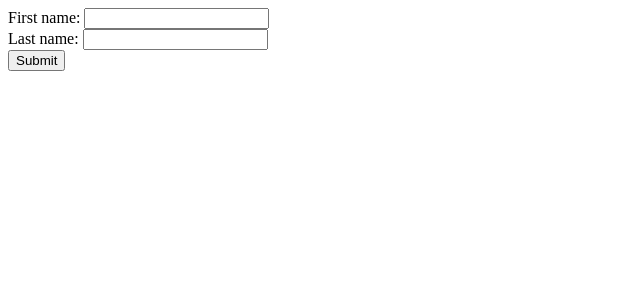
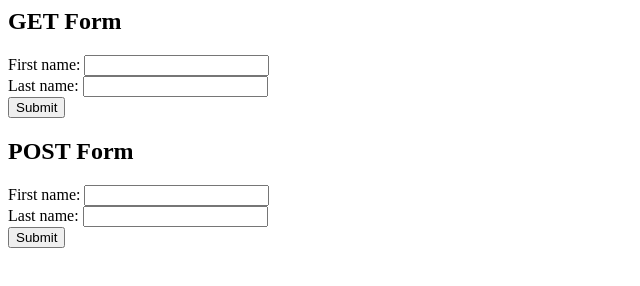
Before and after one commit to EricMurray-G00423903/DRQLab05, a website: page index.html in a window 1280 px wide. Shown: the whole page, without its empty margins (0-640 px from the left). Drawn offline with Linux system fonts and the light colour scheme.

Commit message:
fixed the post

```diff
--- a/index.html
+++ b/index.html
@@ -1,15 +1,21 @@
-<!DOCTYPE html>
-<html lang="en">
-<head>
-    <meta charset="UTF-8">
-    <meta name="viewport" content="width=device-width, initial-scale=1.0">
-    <title>Document</title>
-</head>
+<html>
 <body>
-    <form action="/name" method="POST">
-        First name: <input type="text" name="firstname"><br>
-        Last name: <input type="text" name="lastname"><br>
-        <input type="submit" value="Submit">
-    </form>
+    <div>
+        <h2>GET Form</h2>
+        <form action="/name" method="GET">
+            First name: <input type="text" name="firstname"><br>
+            Last name: <input type="text" name="lastname"><br>
+            <input type="submit" value="Submit">
+        </form>
+    </div>
+
+    <div>
+        <h2>POST Form</h2>
+        <form action="/name" method="POST">
+            First name: <input type="text" name="firstname"><br>
+            Last name: <input type="text" name="lastname"><br>
+            <input type="submit" value="Submit">
+        </form>
+    </div>
 </body>
 </html>
```
Also changed, not shown: server.js (+15 -2 lines).
